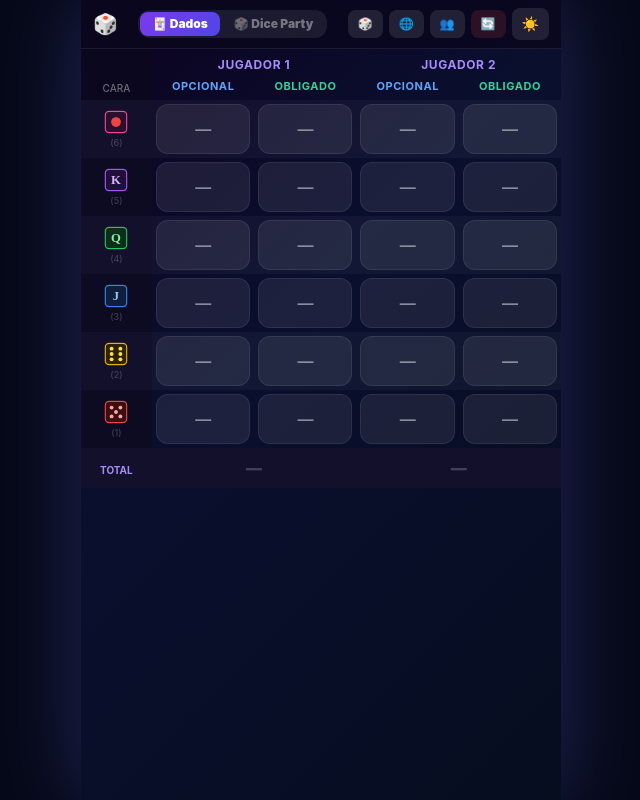
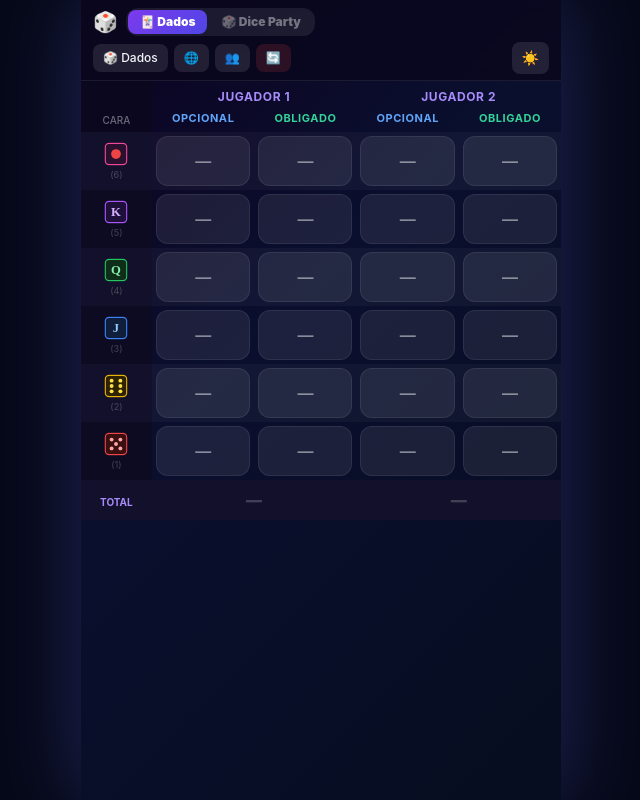
Before and after one commit to josico-dev/dados-scorer, a React (Vite) app: page / in a window 1280 px wide. Shown: the whole page, without its empty margins (319-959 px from the left). Built offline with nearby package versions, Linux system fonts and the light colour scheme.

Commit message:
feat: two-row header in both modes + multiplayer button in Dice Party

```diff
--- a/src/App.jsx
+++ b/src/App.jsx
@@ -128,32 +128,41 @@ export default function App() {
   // ── Modo Dice Party ───────────────────────────────────────────────────────
   if (mode === 'dice-party') {
     return (
+      <>
         <DicePartyMode
           theme={theme}
           isDark={isDark}
           modeToggle={<ModeToggle />}
-        themeToggle={<HeaderButtons />}
           onToggleTheme={toggleTheme}
+          mp={mp}
+          onOpenMultiplayer={() => setShowMultiplayer(true)}
         />
+        {showMultiplayer && (
+          <MultiplayerModal mp={mp} isDark={isDark} onClose={() => setShowMultiplayer(false)} />
+        )}
+      </>
     )
   }
 
   // ── Modo Dados ────────────────────────────────────────────────────────────
   return (
     <div className="app-shell select-none" style={{ background: theme.appBg, color: theme.text }}>
-      <header className="shrink-0 backdrop-blur border-b px-3 py-2 flex items-center justify-between gap-2"
+      <header className="shrink-0 backdrop-blur border-b px-3 pt-2 pb-1.5 flex flex-col gap-1.5"
         style={{ background: theme.headerBg, borderColor: theme.borderSubtle }}>
+        {/* Fila 1: icono + toggle de modo */}
+        <div className="flex items-center gap-2">
           <span className="text-xl">🎲</span>
           <ModeToggle />
-        <HeaderButtons extra={
-          <>
+        </div>
+        {/* Fila 2: acciones */}
+        <div className="flex items-center gap-1.5">
           <button onClick={() => setShowDiceRoller(v => !v)}
             className="px-2.5 py-1.5 rounded-lg text-xs font-medium transition"
             style={{ background: showDiceRoller ? 'rgba(245,158,11,0.25)' : (isDark ? 'rgba(255,255,255,0.1)' : 'rgba(0,0,0,0.08)'), color: showDiceRoller ? '#f59e0b' : theme.text }}>
-              🎲
+            🎲 Dados
           </button>
           <button onClick={() => setShowMultiplayer(true)}
-              className="px-2.5 py-1.5 rounded-lg text-xs font-medium transition relative"
+            className="px-2.5 py-1.5 rounded-lg text-xs font-medium transition"
             style={{ background: mp.isConnected ? 'rgba(34,197,94,0.2)' : (isDark ? 'rgba(255,255,255,0.1)' : 'rgba(0,0,0,0.08)'), color: mp.isConnected ? '#22c55e' : theme.text }}>
             🌐{mp.isConnected ? ' ●' : ''}
           </button>
@@ -167,8 +176,12 @@ export default function App() {
             style={{ background: 'rgba(239,68,68,0.15)', color: '#f87171' }}>
             🔄
           </button>
-          </>
-        } />
+          <button onClick={toggleTheme}
+            className="px-2.5 py-1.5 rounded-lg text-sm transition ml-auto"
+            style={{ background: isDark ? 'rgba(255,255,255,0.1)' : 'rgba(0,0,0,0.08)', color: theme.text }}>
+            {isDark ? '☀️' : '🌙'}
+          </button>
+        </div>
       </header>
 
       <div className="flex-1 min-h-0 flex flex-col">
--- a/src/modes/DicePartyMode.jsx
+++ b/src/modes/DicePartyMode.jsx
@@ -63,7 +63,7 @@ const DEFAULT_DP_PLAYERS = ['Jugador 1', 'Jugador 2']
 
 // ── Componente principal ──────────────────────────────────────────────────
 
-export default function DicePartyMode({ modeToggle, themeToggle, theme, isDark, onToggleTheme }) {
+export default function DicePartyMode({ modeToggle, theme, isDark, onToggleTheme, mp, onOpenMultiplayer }) {
   const t = theme ?? { appBg: 'linear-gradient(135deg,#0d0221,#060d1f)', headerBg: 'rgba(10,8,30,0.85)', scorecardBg: 'rgba(15,12,40,0.85)', scorecardBorder: 'rgba(99,102,241,0.2)', text: '#f1f5f9', textMuted: 'rgba(255,255,255,0.4)', textFaint: 'rgba(255,255,255,0.2)', rowEven: 'rgba(255,255,255,0.03)', rowOdd: 'transparent', sectionBg: 'rgba(0,0,0,0.3)', borderSubtle: 'rgba(255,255,255,0.08)' }
   const [gs, setGs]           = useState(() => loadDPState() ?? initialState(DEFAULT_DP_PLAYERS))
   const [rolling, setRolling] = useState(false)
@@ -166,17 +166,27 @@ export default function DicePartyMode({ modeToggle, themeToggle, theme, isDark,
   return (
     <div className="app-shell select-none" style={{ background: t.appBg, color: t.text }}>
 
-      {/* Header */}
-      <header className="shrink-0 backdrop-blur border-b px-3 py-2 flex items-center justify-between gap-2"
+      {/* Header — dos filas */}
+      <header className="shrink-0 backdrop-blur border-b px-3 pt-2 pb-1.5 flex flex-col gap-1.5"
         style={{ background: t.headerBg, borderColor: t.borderSubtle }}>
-        <span className="text-xl">🎲</span>
-        {modeToggle}
+        {/* Fila 1: icono + toggle de modo */}
+        <div className="flex items-center gap-2">
+          <span className="text-xl">🎲</span>
+          {modeToggle}
+        </div>
+        {/* Fila 2: turno + acciones */}
         <div className="flex items-center gap-1.5">
           {phase !== 'done' && (
-            <span className="px-2 py-1 rounded-lg bg-amber-500/20 text-amber-300 text-xs font-bold">
+            <span className="px-2 py-1 rounded-lg text-xs font-bold"
+              style={{ background: 'rgba(245,158,11,0.15)', color: '#f59e0b' }}>
               {players[currentPlayer]} · {gs.turn + 1}/{TOTAL_TURNS * players.length}
             </span>
           )}
+          <button onClick={onOpenMultiplayer}
+            className="px-2.5 py-1.5 rounded-lg text-xs font-medium transition"
+            style={{ background: mp?.isConnected ? 'rgba(34,197,94,0.2)' : (isDark ? 'rgba(255,255,255,0.1)' : 'rgba(0,0,0,0.08)'), color: mp?.isConnected ? '#22c55e' : t.text }}>
+            🌐{mp?.isConnected ? ' ●' : ''}
+          </button>
           <button onClick={() => setShowPlayers(true)}
             className="px-2.5 py-1.5 rounded-lg text-xs font-medium transition"
             style={{ background: isDark ? 'rgba(255,255,255,0.1)' : 'rgba(0,0,0,0.08)', color: t.text }}>👥</button>
@@ -184,7 +194,7 @@ export default function DicePartyMode({ modeToggle, themeToggle, theme, isDark,
             className="px-2.5 py-1.5 rounded-lg text-xs font-medium transition"
             style={{ background: 'rgba(239,68,68,0.15)', color: '#f87171' }}>🔄</button>
           <button onClick={onToggleTheme}
-            className="px-2.5 py-1.5 rounded-lg text-sm transition"
+            className="px-2.5 py-1.5 rounded-lg text-sm transition ml-auto"
             style={{ background: isDark ? 'rgba(255,255,255,0.1)' : 'rgba(0,0,0,0.08)', color: t.text }}>
             {isDark ? '☀️' : '🌙'}
           </button>
```
Lines whose indentation alone changed are shown as unchanged.
